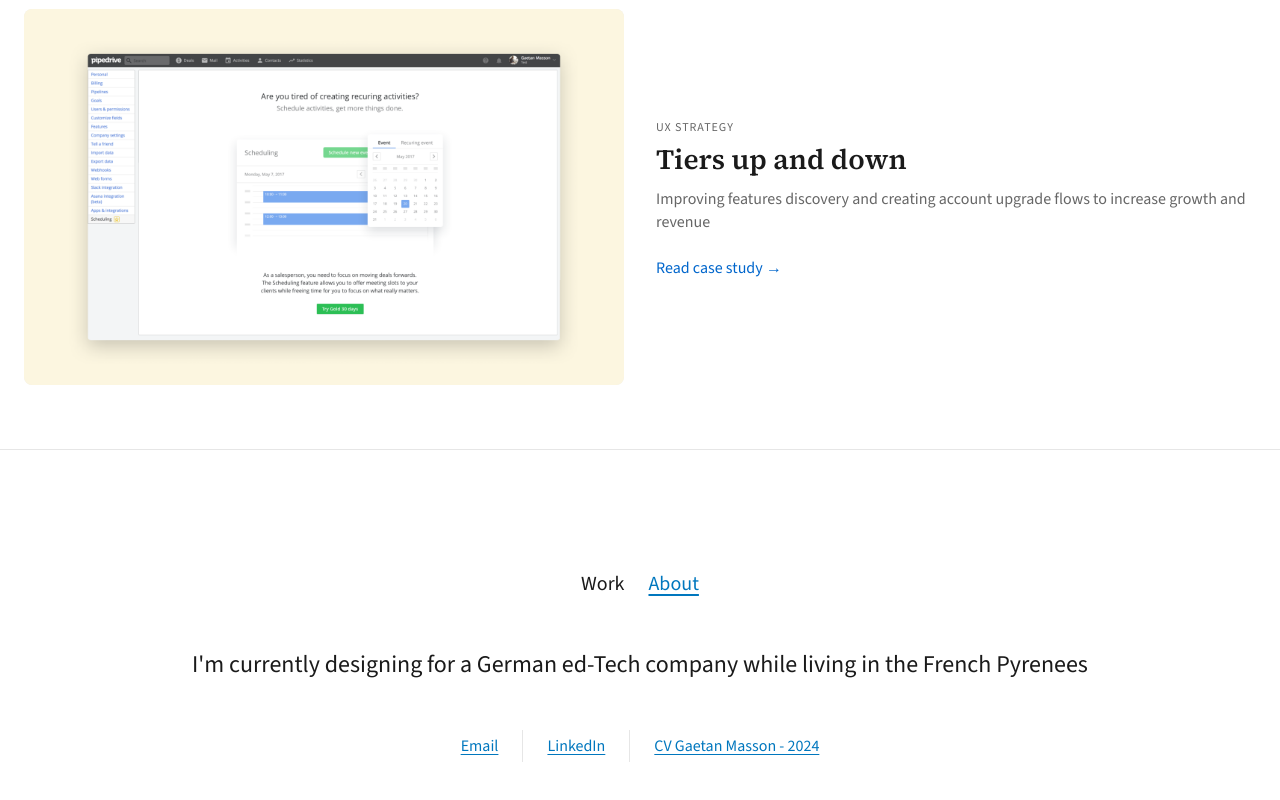
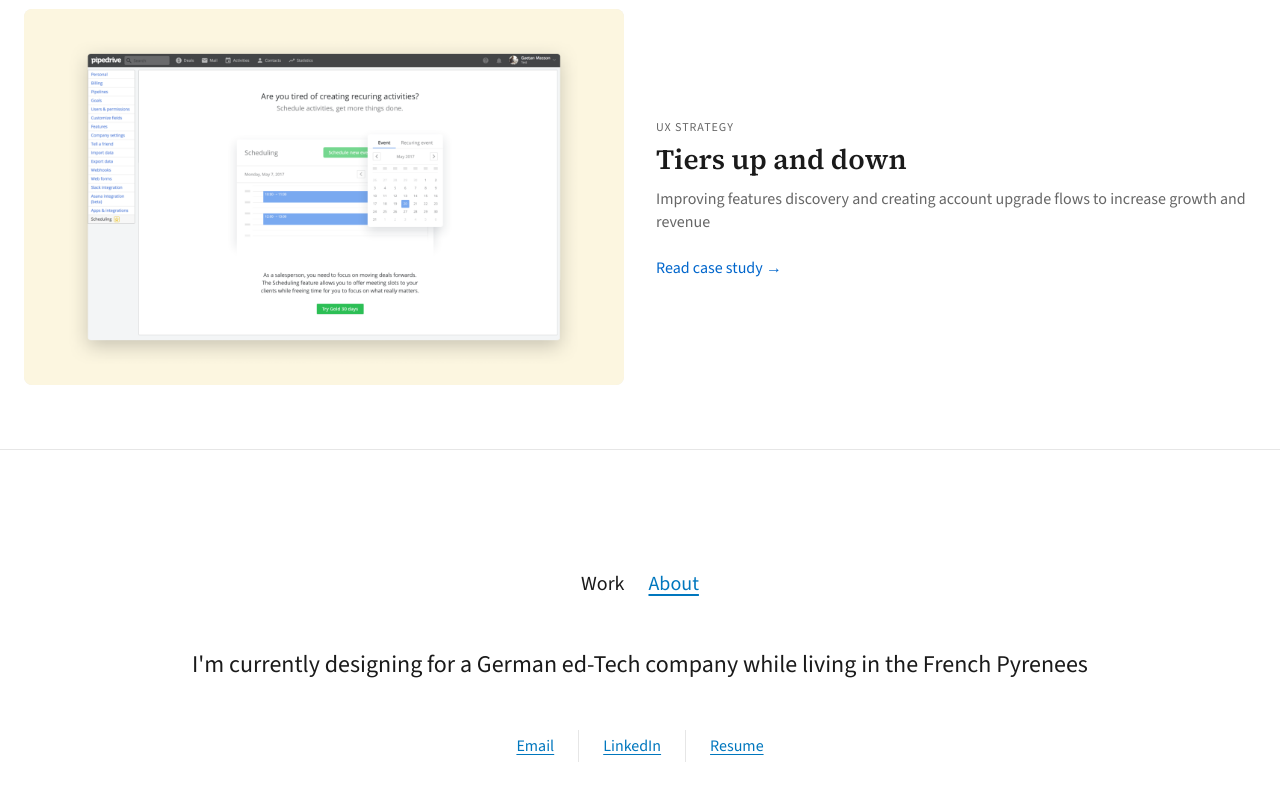
Before and after one commit to gaetan-masson-dev/gaetan-masson-portfolio, a Next.js app: page / in a window 1280 px wide. Shown: the part 2943-3743 px from the top of the page. Built offline with nearby package versions, Linux system fonts and the light colour scheme.

Commit message:
Update SiteFooter to link to new resume PDF and change link text from "CV" to "Resume"

```diff
--- a/components/SiteFooter.tsx
+++ b/components/SiteFooter.tsx
@@ -66,13 +66,11 @@ export default function SiteFooter() {
             </a>
             <FooterSeparator />
             <a
-              href="/cv.pdf"
-              target="_blank"
-              rel="noopener noreferrer"
+              href="/resume_gaetan_masson2026.pdf"
+              download="resume_gaetan_masson2026.pdf"
               className={footerLinkClass}
-              title="CV Gaetan Masson"
             >
-              CV Gaetan Masson - 2024
+              Resume
             </a>
           </div>
         </div>
```
Also changed, not shown: 1 other file (tests, documents, lock files or other folders).
